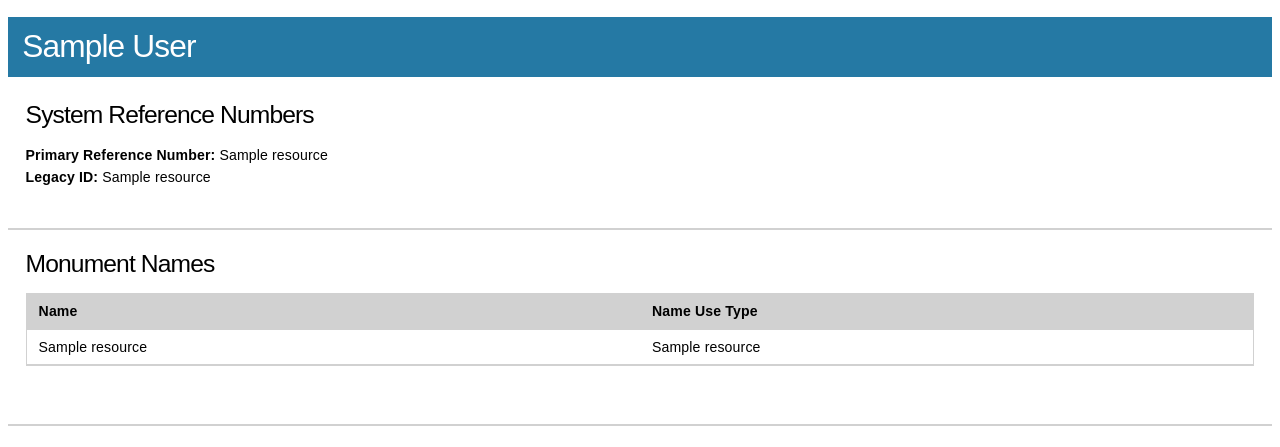
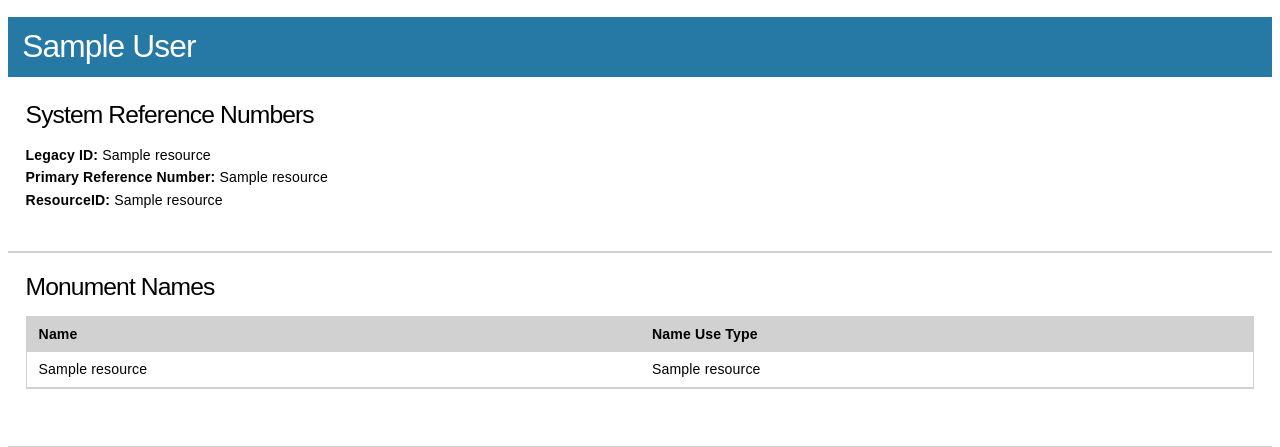
Before and after one commit to HistoricEngland/mariner-proj, a Django app: template mariner_proj/templates/html_export/076f9381-7b00-11e9-8d6b-80000b44d1d9.htm in a window 1280 px wide. Shown: the part 251-698 px from the top of the page. Run offline with Django 3.2, Linux system fonts and the light colour scheme; the template is opened without the code that fills it: most values are stand-ins (such as "Sample title", 1, 10 or a date in 2020); parts of the project's set-up code (start-up, migrations or seed data) failed here and were passed over.

Commit message:
Add missing ResourceID

```diff
--- a/mariner_proj/templates/html_export/076f9381-7b00-11e9-8d6b-80000b44d1d9.htm
+++ b/mariner_proj/templates/html_export/076f9381-7b00-11e9-8d6b-80000b44d1d9.htm
@@ -34,8 +34,9 @@
                         <div>
                             <h3>System Reference Numbers</h3>
                             <p>
-                                <strong>Primary Reference Number: </strong>{{ resource_data|val_from_key:"System Reference Numbers"|val_from_key:"PrimaryReferenceNumber"|val_from_key:"Primary Reference Number"|val_from_key:"@display_value" }}<br>
-                                <strong>Legacy ID: </strong>{{ resource_data|val_from_key:"System Reference Numbers"|val_from_key:"LegacyID"|val_from_key:"Legacy ID"|val_from_key:"@display_value" }}
+                                <strong>Legacy ID:</strong> {{ resource_data|val_from_key:"System Reference Numbers"|val_from_key:"LegacyID"|val_from_key:"Legacy ID"|val_from_key:"@display_value" }}<br>
+                                <strong>Primary Reference Number:</strong> {{ resource_data|val_from_key:"System Reference Numbers"|val_from_key:"PrimaryReferenceNumber"|val_from_key:"Primary Reference Number"|val_from_key:"@display_value" }}<br>
+                                <strong>ResourceID:</strong> {{ resource_data|val_from_key:"System Reference Numbers"|val_from_key:"UUID"|val_from_key:"ResourceID"|val_from_key:"@display_value" }}
                             </p>
                         </div>
                     </div>
--- a/mariner_proj/templates/html_export/49bac32e-5464-11e9-a6e2-000d3ab1e588.htm
+++ b/mariner_proj/templates/html_export/49bac32e-5464-11e9-a6e2-000d3ab1e588.htm
@@ -66,8 +66,9 @@
                         <div>
                             <h3>System Reference Numbers</h3>
                             <p>
-                                <strong>Primary Reference Number: </strong>{{ resource_data|val_from_key:"System Reference Numbers"|val_from_key:"PrimaryReferenceNumber"|val_from_key:"Primary Reference Number"|val_from_key:"@display_value" }}<br>
-                                <strong>Legacy ID: </strong>{{ resource_data|val_from_key:"System Reference Numbers"|val_from_key:"LegacyID"|val_from_key:"Legacy ID"|val_from_key:"@display_value" }}
+                                <strong>Legacy ID:</strong> {{ resource_data|val_from_key:"System Reference Numbers"|val_from_key:"LegacyID"|val_from_key:"Legacy ID"|val_from_key:"@display_value" }}<br>
+                                <strong>Primary Reference Number:</strong> {{ resource_data|val_from_key:"System Reference Numbers"|val_from_key:"PrimaryReferenceNumber"|val_from_key:"Primary Reference Number"|val_from_key:"@display_value" }}<br>
+                                <strong>ResourceID:</strong> {{ resource_data|val_from_key:"System Reference Numbers"|val_from_key:"UUID"|val_from_key:"ResourceID"|val_from_key:"@display_value" }}
                             </p>
                         </div>
                     </div>
--- a/mariner_proj/templates/html_export/b8032b00-594d-11e9-9cf0-18cf5eb368c4.htm
+++ b/mariner_proj/templates/html_export/b8032b00-594d-11e9-9cf0-18cf5eb368c4.htm
@@ -66,8 +66,9 @@
                         <div>
                             <h3>System Reference Numbers</h3>
                             <p>
-                                <strong>Primary Reference Number: </strong>{{ resource_data|val_from_key:"System Reference Numbers"|val_from_key:"PrimaryReferenceNumber"|val_from_key:"Primary Reference Number"|val_from_key:"@display_value" }}<br>
-                                <strong>Legacy ID: </strong>{{ resource_data|val_from_key:"System Reference Numbers"|val_from_key:"LegacyID"|val_from_key:"Legacy ID"|val_from_key:"@display_value" }}
+                                <strong>Legacy ID:</strong> {{ resource_data|val_from_key:"System Reference Numbers"|val_from_key:"LegacyID"|val_from_key:"Legacy ID"|val_from_key:"@display_value" }}<br>
+                                <strong>Primary Reference Number:</strong> {{ resource_data|val_from_key:"System Reference Numbers"|val_from_key:"PrimaryReferenceNumber"|val_from_key:"Primary Reference Number"|val_from_key:"@display_value" }}<br>
+                                <strong>ResourceID:</strong> {{ resource_data|val_from_key:"System Reference Numbers"|val_from_key:"UUID"|val_from_key:"ResourceID"|val_from_key:"@display_value" }}
                             </p>
                         </div>
                     </div>
--- a/mariner_proj/templates/html_export/b9e0701e-5463-11e9-b5f5-000d3ab1e588.htm
+++ b/mariner_proj/templates/html_export/b9e0701e-5463-11e9-b5f5-000d3ab1e588.htm
@@ -34,8 +34,9 @@
                         <div>
                             <h3>System Reference Numbers</h3>
                             <p>
-                                <strong>Primary Reference Number: </strong>{{ resource_data|val_from_key:"System Reference Numbers"|val_from_key:"PrimaryReferenceNumber"|val_from_key:"Primary Reference Number"|val_from_key:"@display_value" }}<br>
-                                <strong>Legacy ID: </strong>{{ resource_data|val_from_key:"System Reference Numbers"|val_from_key:"LegacyID"|val_from_key:"Legacy ID"|val_from_key:"@display_value" }}
+                                <strong>Legacy ID:</strong> {{ resource_data|val_from_key:"System Reference Numbers"|val_from_key:"LegacyID"|val_from_key:"Legacy ID"|val_from_key:"@display_value" }}<br>
+                                <strong>Primary Reference Number:</strong> {{ resource_data|val_from_key:"System Reference Numbers"|val_from_key:"PrimaryReferenceNumber"|val_from_key:"Primary Reference Number"|val_from_key:"@display_value" }}<br>
+                                <strong>ResourceID:</strong> {{ resource_data|val_from_key:"System Reference Numbers"|val_from_key:"UUID"|val_from_key:"ResourceID"|val_from_key:"@display_value" }}
                             </p>
                         </div>
                     </div>
```
